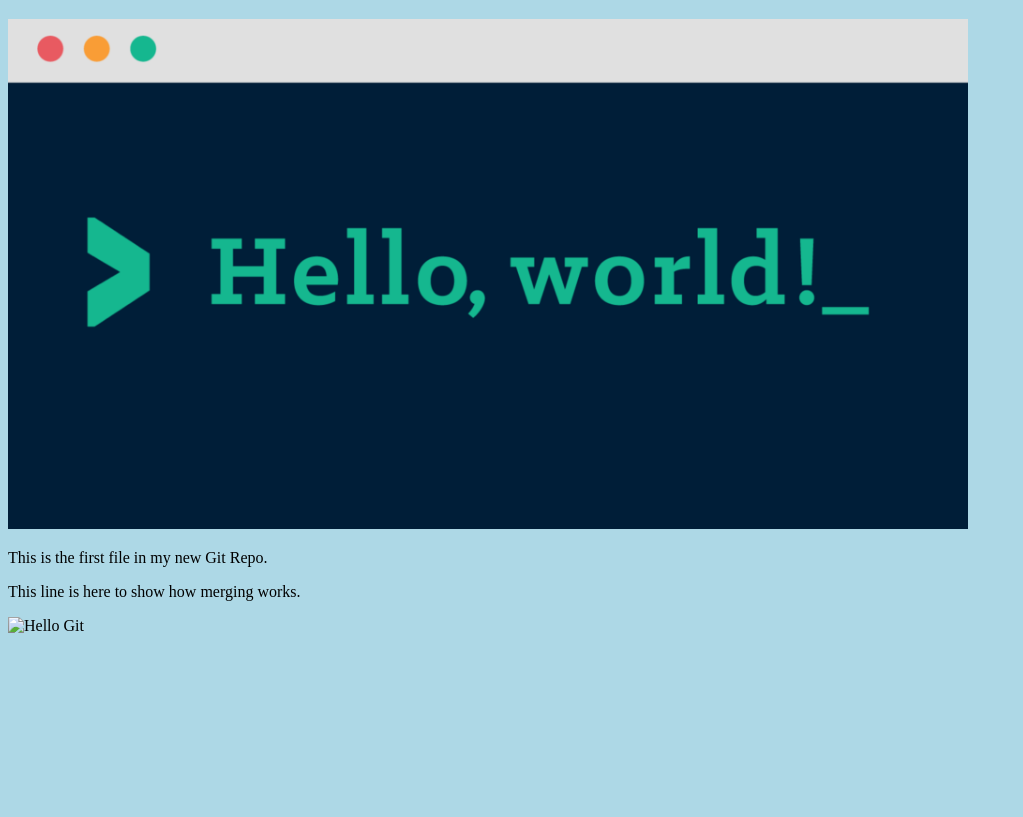
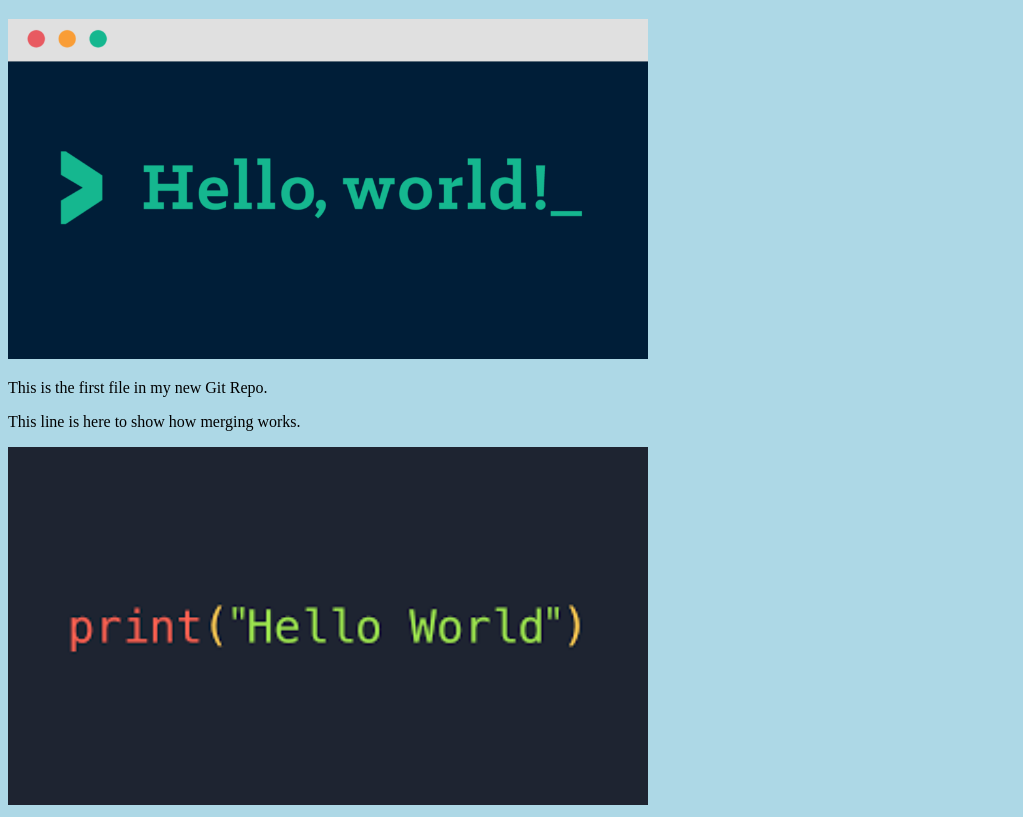
Before and after one commit to wizardking42/wizardking42.github.io, a plain HTML site: page index.html in a window 1280 px wide. Shown: the part 61-878 px from the top of the page, without its empty margins (0-1023 px from the left). Before the commit the page ends 800 px from the top, so only its background shows below. Drawn offline with Linux system fonts and the light colour scheme.

Commit message:
Updated index.html. Resized image + fixed second image

```diff
--- a/index.html
+++ b/index.html
@@ -8,12 +8,12 @@
 	<body>
 		<h1>Hello world!</h1>
 		<div>
-			<img src="img_hello_world.png" alt="Hello World from Space"style="width:100%;max-width:960px">
+			<img src="img_hello_world.png" alt="Hello World from Space"style="width:100%;max-width:640px">
 		</div>
 		<p>This is the first file in my new Git Repo.</p>
 		<p>This line is here to show how merging works.</p>
 		<div>
-			<img src="img_hello_git.jpg" alt="Hello Git" style="width:100%;max-width:640px">
+			<img src="img_hello_git.png" alt="Hello Git" style="width:100%;max-width:640px">
 		</div>
 	</body>
 </html>
```
